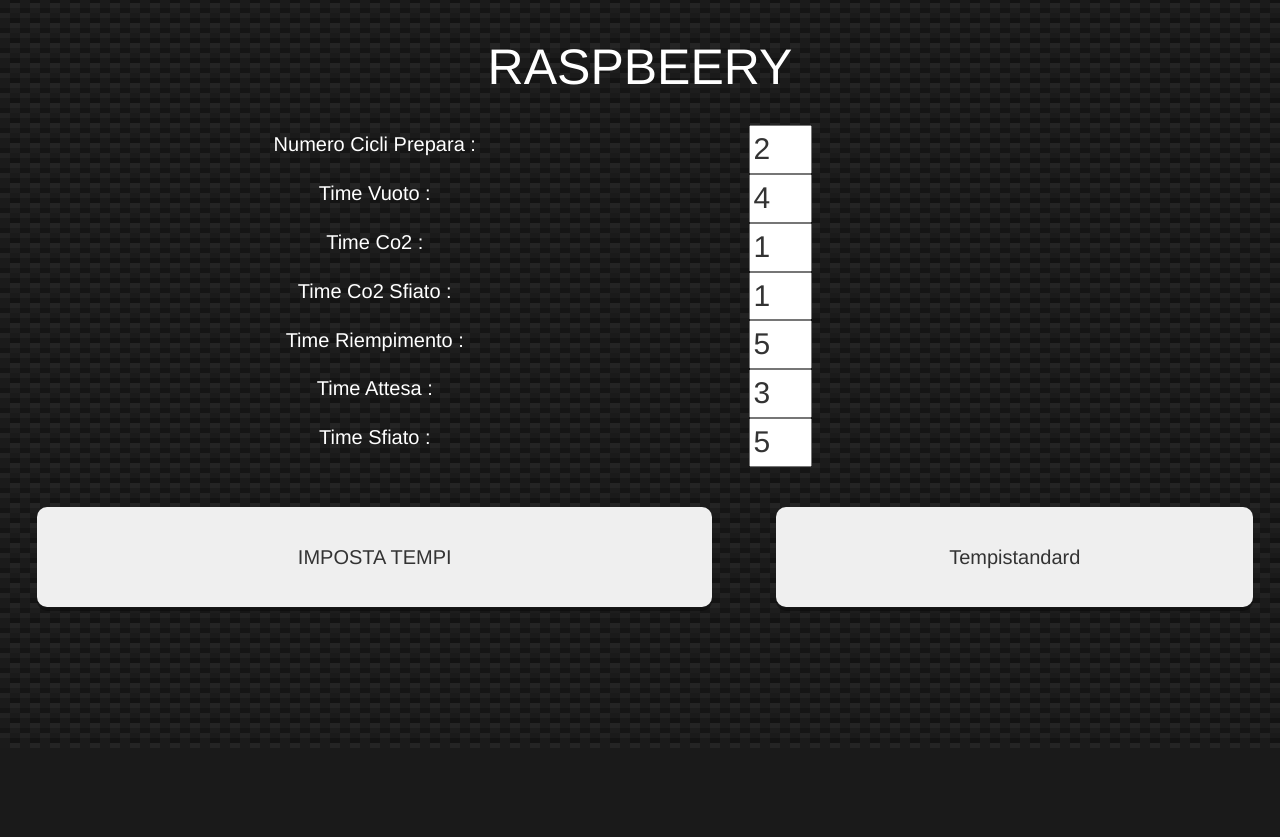
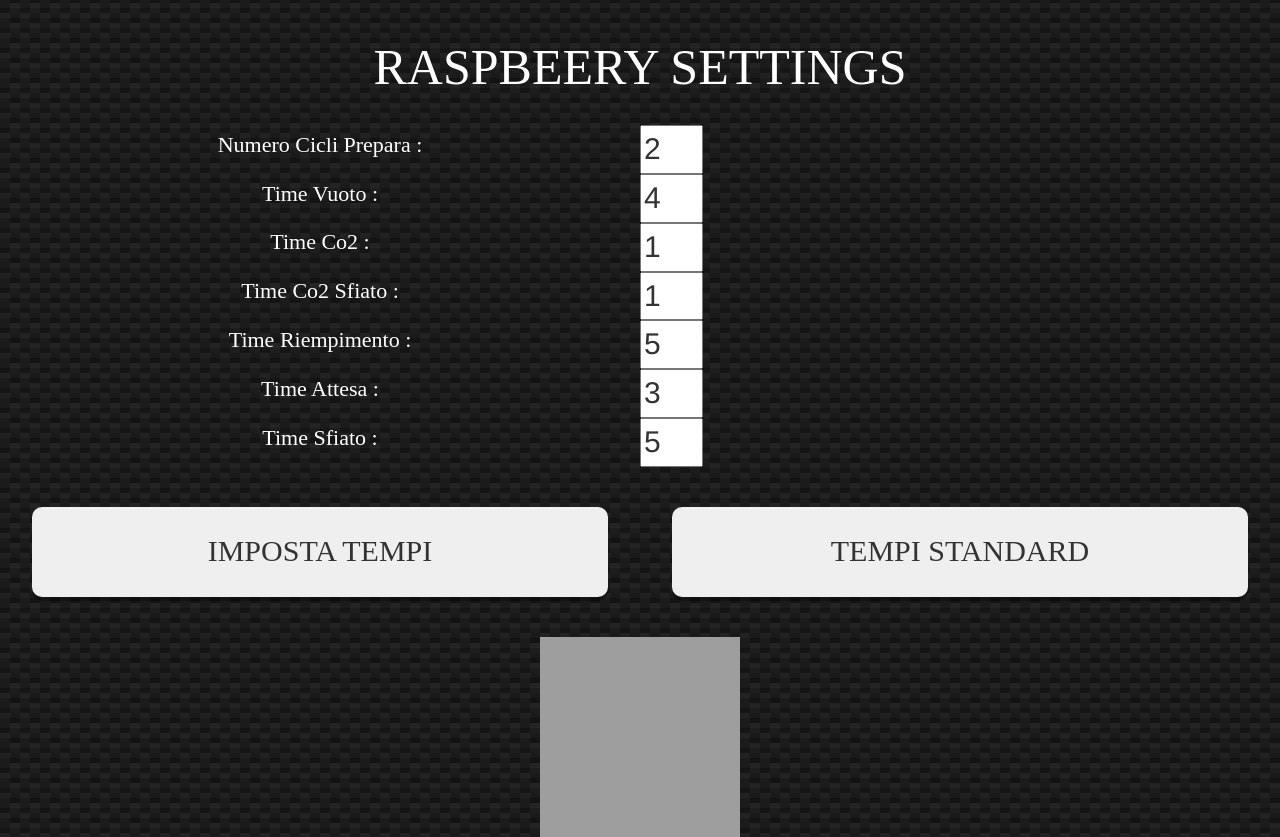
Before and after one commit to Didacus85/Raspbeery3, a Flask app: page /settings/ in a window 1280 px wide. Shown: the part 52-889 px from the top of the page. Before the commit the page ends 659 px from the top, so only its background shows below. Run offline with Flask 2, Linux system fonts and the light colour scheme; some libraries are stand-ins or nearby versions; some web fonts are replaced; grey boxes are pictures that could not be loaded.

Commit message:
Graphics Improvement

```diff
--- a/templates/settings.html
+++ b/templates/settings.html
@@ -5,13 +5,31 @@
   {% else %}
 
   <style>
-  input[type='text'] { font-size:30px; }
-  input[type='button'] { font-size: 20px; }
-  input[type='submit'] { font-size: 20px; }
+  input[type='text'] {
+    font-size: 30px;
+  }
+
+  @font-face {
+    font-family: "blink";
+    src: url('Blinker-SemiBold.woff') format('woff');
+  }
+
+  .text-font {
+    font-size:22px;
+    font-family: "blink";
+  }
+
+  .titolo{
+    font-family: "blink";
+    text-align: center;
+    font-size: 50px;
+    color: white;
+  }
 
   .labletempi{
-      text-align: center;
-    font-size:20px;
+    font-family: "blink";
+    text-align: center;
+    font-size:22px;
     color: white;
   }
 
@@ -31,32 +49,41 @@
   }
 
   .tempibutton {
+    font-size: 30px;
+    font-family: "blink";
     display: block;
-    height: 100px;
-    /* New Button Style option*/
+    height: 90px;
     margin: 0 auto; /* Centra il Bottone nella Pagina*/
     width: 90%; /* Larghezza Ridotta*/
     border-radius: 10px; /* Bordi arrotondati */
+    background-color: #efefef;
     /* background-color: blue; */
     /*color: white; colore testo*/
     border: none;
     /*padding: 15px 32px;*/
     text-align: center;
     text-decoration: none;
-    /*font-size: 16px;*/
     box-shadow: 0 4px rgba(0,0,0,0.3); /* Ombra */
   }
 
   .tempibutton:hover { /* modifiche attivate al passaggio del mouse*/
-    /*background-color: #3e8e41*/
+    background-color: #dcdedc;
   }
 
   .tempibutton:active { /* modifiche attivate al click del mouse*/
-    /*background-color: #3e8e41;*/
+    background-color: #dcdedc;
     /* Prossime 2 righe effetto pulsante schiacciato*/
     box-shadow: 0 1px #000;
     transform: translateY(3px);
   }
+
+  .center {
+    display: block;
+    margin-left: auto;
+    margin-right: auto;
+    width: 8%;
+  }
+
   body
   {
     background:
@@ -69,13 +96,9 @@
     background-color: #131313;
     background-size: 20px 20px;
   }
-  .titolo{
-      text-align: center;
-      font-size: 50px;
-      color: white;
-  }
 
   </style>
+
   <script>
 
   function fsetazione(azione){
@@ -85,13 +108,11 @@
       document.getElementById("dati").submit();
   }
 
-
   </script>
-
 
   <body>
 
-  <h1 class="titolo">RASPBEERY</h1>
+  <h1 class="titolo">RASPBEERY SETTINGS</h1>
   <br>
   <div id="pulsanti_azioni" style="display:block">
 
@@ -138,22 +159,19 @@
   </td>
   </tr>
   <tr>
-  <td><!--input type="button" name="tempistandard" class="tempibutton" onclick="numCicliPrepara.value='2';timeVuoto.value='0';timeCo2.value='1';timeCo2Sfiato.value='1';timeBirraRiempimento.value='5';timeBirraAttesa.value='3';timeSfiato.value='3';" value="Tempistandard"/-->
+  <td style="width:45%">
+    <!--input type="button" name="tempistandard" class="tempibutton" onclick="numCicliPrepara.value='2';timeVuoto.value='0';timeCo2.value='1';timeCo2Sfiato.value='1';timeBirraRiempimento.value='5';timeBirraAttesa.value='3';timeSfiato.value='3';" value="Tempistandard"/-->
   <input type="submit" class="tempibutton" name="impostatempi" value="IMPOSTA TEMPI"/>
   </td>
-  <td colspan="2"><input type="submit" class="tempibutton" name="impostatempi" value="Tempistandard"/>
+  <td colspan="2" style="width:45%"><input type="submit" class="tempibutton" name="impostatempi" value="TEMPI STANDARD"/>
   </td>
   </tr>
   </table>
 
-
-  </br>
-  </br>
-
   </form>
 
-
-
+  <br><br>
+  <img src="hop-logo.png" class="center" style="width:200px; height: 200px;">
 
   </body>
   </html>
```
Also changed, not shown: templates/actions.html (+28 -9 lines), templates/home.html (+22 -4 lines), templates/Blinker-SemiBold.woff (added), templates/hop-logo.png (added).
